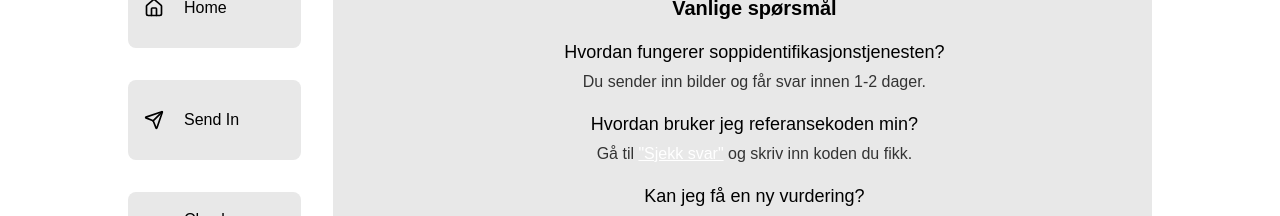
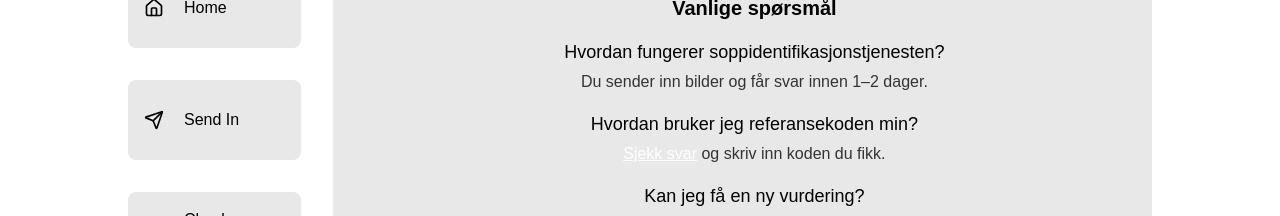
Before and after one commit to jensmjahle/mushroom-identification-frontend, a Vue app: page /user/support in a window 1280 px wide. Shown: the part 168-384 px from the top of the page. Built offline with nearby package versions, Linux system fonts and the light colour scheme; no server answers.

Commit message:
Make the SupportView language compatable

```diff
--- a/src/locales/en.json
+++ b/src/locales/en.json
@@ -124,5 +124,27 @@
     "type2": "🔬 <strong>Expert Member:</strong> For those with experience and knowledge, willing to identify mushrooms for our users.",
     "closing": "Together, we make mushroom identification safer for everyone! Become a member today and support our mission.",
     "cta": "Join Now"
+  },
+  "support": {
+    "title": "Need help?",
+    "intro": "Here you’ll find answers to common questions and how to contact us.",
+    "faqTitle": "Frequently Asked Questions",
+    "faq1": {
+      "question": "How does the mushroom identification service work?",
+      "answer": "You upload photos and receive a response within 1–2 days."
+    },
+    "faq2": {
+      "question": "How do I use my reference code?",
+      "link": "Check response",
+      "rest": " and enter the code you received."
+    },
+    "faq3": {
+      "question": "Can I request a new evaluation?",
+      "answer": "Yes, upload new photos and submit a new request."
+    },
+    "contactTitle": "Contact us",
+    "emailLabel": "Email",
+    "messageLabel": "Message",
+    "submitButton": "Send message"
   }
 }
--- a/src/locales/no.json
+++ b/src/locales/no.json
@@ -128,5 +128,27 @@
     "type2": "🔬 <strong>Soppsakkyndig medlem:</strong> For deg med erfaring og kunnskap, som ønsker å identifisere sopper.",
     "closing": "Sammen gjør vi soppidentifikasjon tryggere for alle! Bli medlem i dag og støtt vårt arbeid.",
     "cta": "Meld deg inn her"
+  },
+  "support": {
+    "title": "Trenger du hjelp?",
+    "intro": "Her finner du svar på vanlige spørsmål og hvordan du kan ta kontakt med oss.",
+    "faqTitle": "Vanlige spørsmål",
+    "faq1": {
+      "question": "Hvordan fungerer soppidentifikasjonstjenesten?",
+      "answer": "Du sender inn bilder og får svar innen 1–2 dager."
+    },
+    "faq2": {
+      "question": "Hvordan bruker jeg referansekoden min?",
+      "link": "Sjekk svar",
+      "rest": " og skriv inn koden du fikk."
+    },
+    "faq3": {
+      "question": "Kan jeg få en ny vurdering?",
+      "answer": "Ja, last opp nye bilder og send inn en ny forespørsel."
+    },
+    "contactTitle": "Kontakt oss",
+    "emailLabel": "E-post",
+    "messageLabel": "Melding",
+    "submitButton": "Send melding"
   }
 }
--- a/src/views/user/SupportView.vue
+++ b/src/views/user/SupportView.vue
@@ -1,44 +1,81 @@
 <template>
     <div class="support-page container">
       <div class="pt-10">
-            <h1 class="text-2xl font-bold text-center text-text1 mb-4">Trenger du hjelp?</h1>
+        <h1 class="text-2xl font-bold text-center text-text1 mb-4">
+          {{ t('support.title') }}
+        </h1>
 
         <p class="text-text1-faded mb-4 text-center">
-                Her finner du svar på vanlige spørsmål og hvordan du kan ta kontakt med oss.
+          {{ t('support.intro') }}
         </p>
 
         <!-- FAQ Section -->
         <div class="mb-4 ml-6">
-                <h2 class="text-xl font-semibold text-text1 text-center mb-4">Vanlige spørsmål</h2>
+          <h2 class="text-xl font-semibold text-text1 text-center mb-4">
+            {{ t('support.faqTitle') }}
+          </h2>
           <ul class="space-y-4">
             <li>
-                        <h3 class="text-lg font-medium text-text1 mb-1">Hvordan fungerer soppidentifikasjonstjenesten?</h3>
-                        <p class="text-text1-faded">Du sender inn bilder og får svar innen 1-2 dager.</p>
+              <h3 class="text-lg font-medium text-text1 mb-1">
+                {{ t('support.faq1.question') }}
+              </h3>
+              <p class="text-text1-faded">
+                {{ t('support.faq1.answer') }}
+              </p>
             </li>
             <li>
-                        <h3 class="text-lg font-medium text-text1 mb-1">Hvordan bruker jeg referansekoden min?</h3>
-                        <p class="text-text1-faded">Gå til <router-link to="/user/request/..." class="text-text4 underline">"Sjekk svar"</router-link> og skriv inn koden du fikk.</p>
+              <h3 class="text-lg font-medium text-text1 mb-1">
+                {{ t('support.faq2.question') }}
+              </h3>
+              <p class="text-text1-faded">
+                <router-link to="/user/login" class="text-text4 underline">
+                  {{ t('support.faq2.link') }}
+                </router-link>
+                {{ t('support.faq2.rest') }}
+              </p>
             </li>
             <li>
-                        <h3 class="text-lg font-medium text-text1 mb-1">Kan jeg få en ny vurdering?</h3>
-                        <p class="text-text1-faded">Ja, last opp nye bilder og send inn en ny forespørsel.</p>
+              <h3 class="text-lg font-medium text-text1 mb-1">
+                {{ t('support.faq3.question') }}
+              </h3>
+              <p class="text-text1-faded">
+                {{ t('support.faq3.answer') }}
+              </p>
             </li>
           </ul>
         </div>
 
         <!-- Contact Form -->
         <div class="bg-bg2 p-6 rounded-lg">
-                <h2 class="text-xl font-semibold text-text1 mb-4">Kontakt oss</h2>
+          <h2 class="text-xl font-semibold text-text1 mb-4">
+            {{ t('support.contactTitle') }}
+          </h2>
           <form @submit.prevent="handleSubmit">
             <div class="mb-4">
-                        <label class="block text-sm font-medium text-text1 mb-1">E-post</label>
-                        <input type="email" v-model="email" required class="w-full border rounded p-2 text-sm" />
+              <label class="block text-sm font-medium text-text1 mb-1">
+                {{ t('support.emailLabel') }}
+              </label>
+              <input
+                type="email"
+                v-model="email"
+                required
+                class="w-full border rounded p-2 text-sm"
+              />
             </div>
             <div class="mb-4">
-                        <label class="block text-sm font-medium text-text1 mb-1">Melding</label>
-                        <textarea v-model="message" rows="4" required class="w-full border rounded p-2 text-sm"></textarea>
+              <label class="block text-sm font-medium text-text1 mb-1">
+                {{ t('support.messageLabel') }}
+              </label>
+              <textarea
+                v-model="message"
+                rows="4"
+                required
+                class="w-full border rounded p-2 text-sm"
+              ></textarea>
             </div>
-                    <button class="btn-1 w-full">Send melding</button>
+            <button class="btn-1 w-full">
+              {{ t('support.submitButton') }}
+            </button>
           </form>
         </div>
       </div>
@@ -47,12 +84,14 @@
 
   <script setup>
   import { ref } from 'vue';
+  import { useI18n } from 'vue-i18n';
 
+  const { t } = useI18n();
   const email = ref('');
   const message = ref('');
 
   function handleSubmit() {
     console.log('Sending message:', email.value, message.value);
-    // Later: send message to backend
+    // TODO: implement backend submission
   }
   </script>
```
Lines whose indentation alone changed are shown as unchanged.
